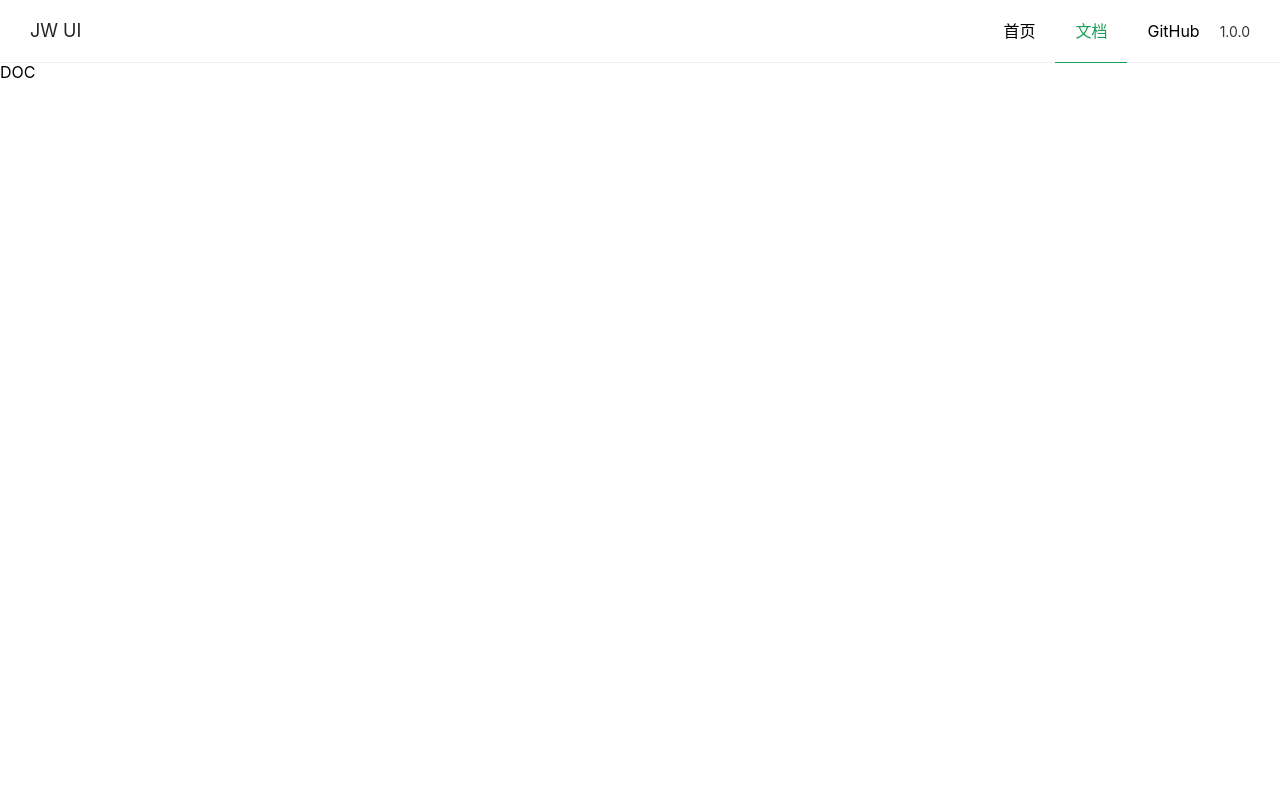
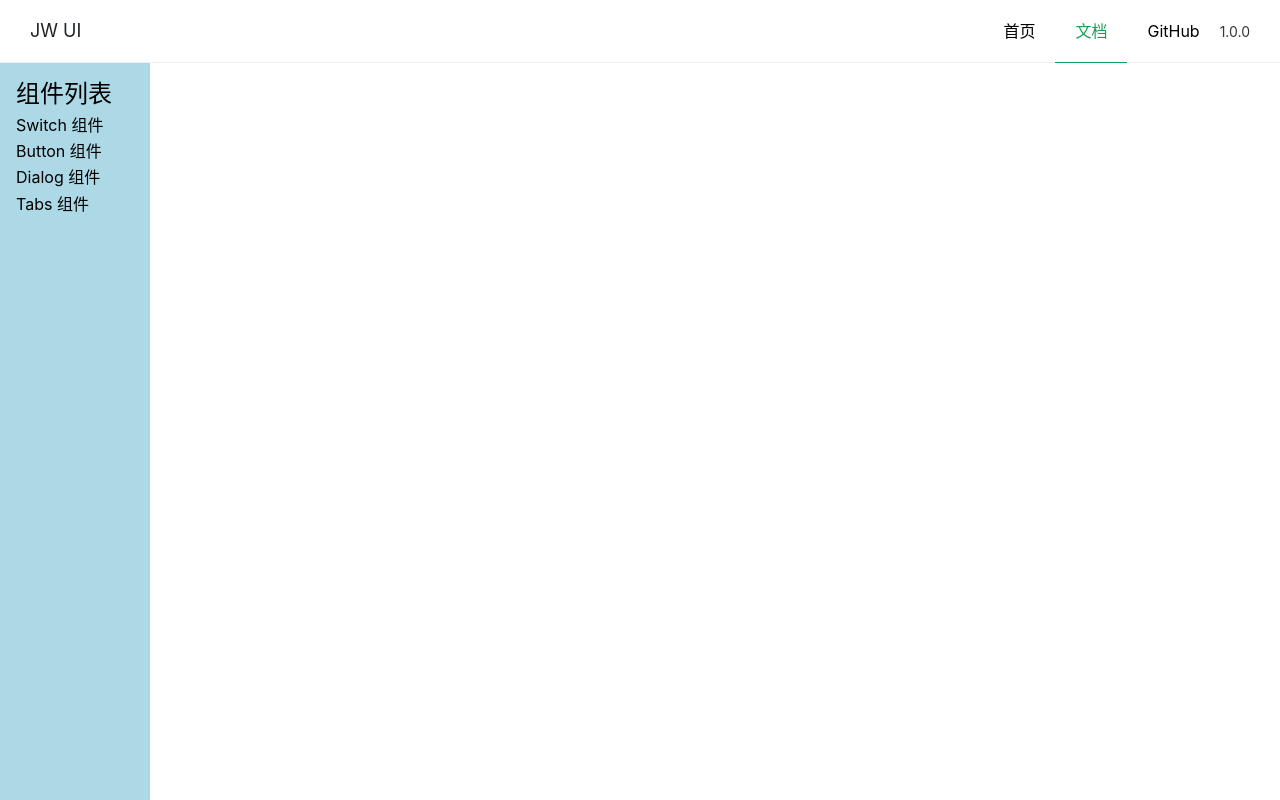
Before and after one commit to coderyjw/jw-ui, a Vue app: page /doc in a window 1280 px wide. Built offline with nearby package versions, Linux system fonts and the light colour scheme.

Commit message:
feat: DOC页面aside样式，调整与Topnav的位置

```diff
--- a/src/components/Topnav.vue
+++ b/src/components/Topnav.vue
@@ -22,6 +22,8 @@
   justify-content: space-between;
   align-items: center;
   border-bottom: solid 1px rgb(239, 239, 245);
+  position: relative;
+  z-index: 10;
 
   .ui-logo {
     span {
--- a/src/views/doc/index.vue
+++ b/src/views/doc/index.vue
@@ -2,7 +2,79 @@
 import Topnav from "@/components/Topnav";
 </script>
 <template>
-  <Topnav />
-
-  <div>DOC</div>
+  <div class="layout">
+    <Topnav class="nav" />
+    <div class="content">
+      <aside>
+        <h2>组件列表</h2>
+        <ol>
+          <li>
+            <router-link to="/doc/switch">Switch 组件</router-link>
+          </li>
+          <li>
+            <router-link to="/doc/button">Button 组件</router-link>
+          </li>
+          <li>
+            <router-link to="/doc/dialog">Dialog 组件</router-link>
+          </li>
+          <li>
+            <router-link to="/doc/tabs">Tabs 组件</router-link>
+          </li>
+        </ol>
+      </aside>
+      <!-- <main>
+        <router-view />
+      </main> -->
+    </div>
+  </div>
 </template>
+<style lang="scss" scoped>
+.layout {
+  display: flex;
+  flex-direction: column;
+  height: 100vh;
+  > .nav {
+    flex-shrink: 0;
+  }
+  > .content {
+    flex-grow: 1;
+    padding-top: 60px;
+    padding-left: 156px;
+    @media (max-width: 500px) {
+      padding-left: 0;
+    }
+  }
+}
+.content {
+  display: flex;
+  > aside {
+    flex-shrink: 0;
+  }
+  > main {
+    flex-grow: 1;
+    padding: 16px;
+    background: lightgreen;
+  }
+}
+aside {
+  background: lightblue;
+  width: 150px;
+  padding: 16px;
+  position: fixed;
+  top: 0;
+  left: 0;
+  padding-top: 80px;
+  height: 100%;
+  > h2 {
+    margin-bottom: 4px;
+  }
+  > ol {
+    > li {
+      padding: 4px 0;
+    }
+  }
+}
+main {
+  overflow: auto;
+}
+</style>
```
